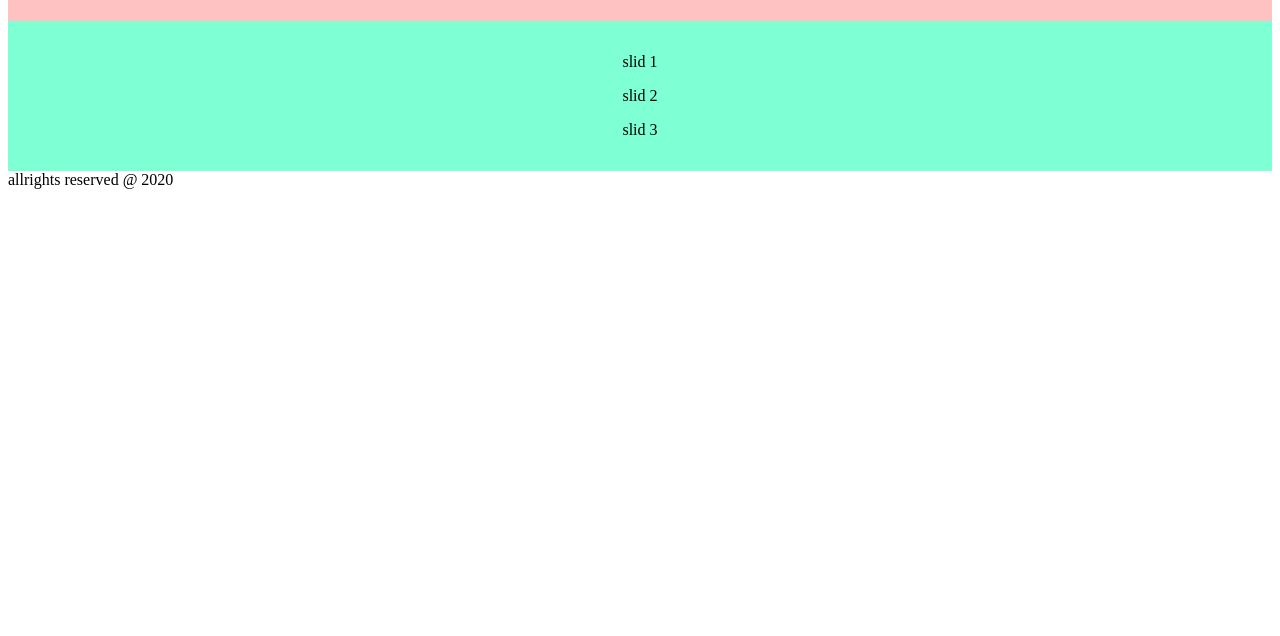
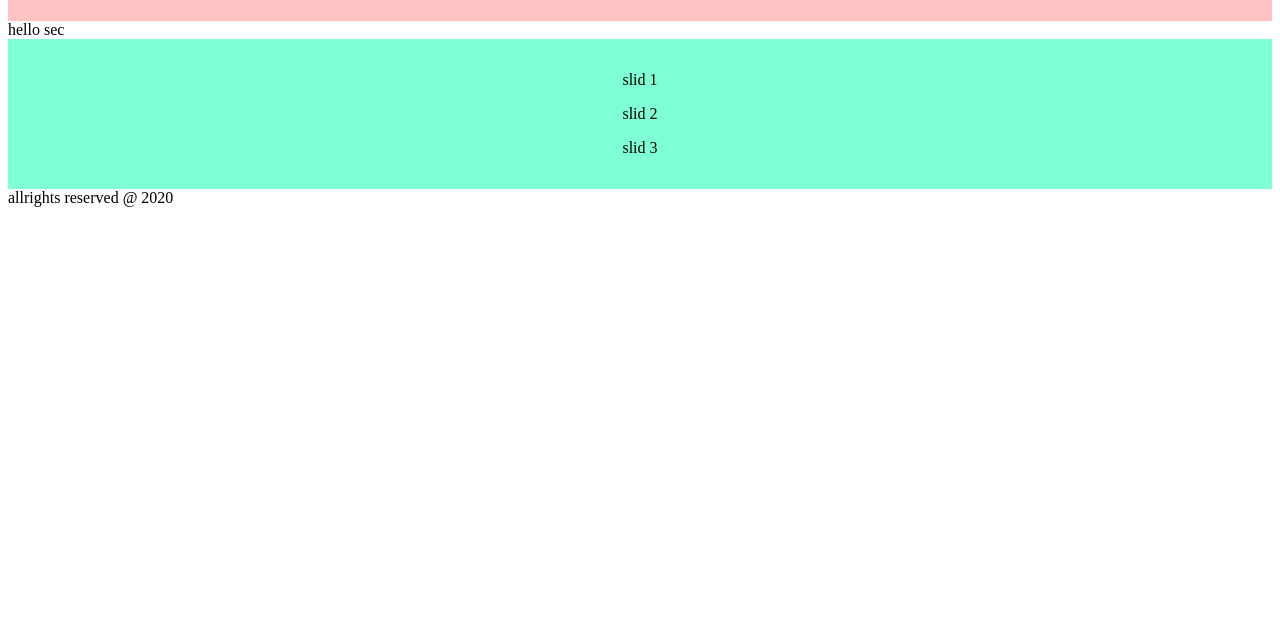
Before and after one commit to saeedd1994/firstJs, a plain HTML site: page index.html in a window 1280 px wide. Shown: the part 164-800 px from the top of the page. Drawn offline with Linux system fonts and the light colour scheme.

Commit message:
sec added

```diff
--- a/index.html
+++ b/index.html
@@ -20,6 +20,9 @@
     <header id="header">
         <h2>header</h2>
     </header>
+    <section>
+        hello sec
+    </section>
     <div class="slider">
         <p>slid 1</p>
         <p>slid 2</p>
```
